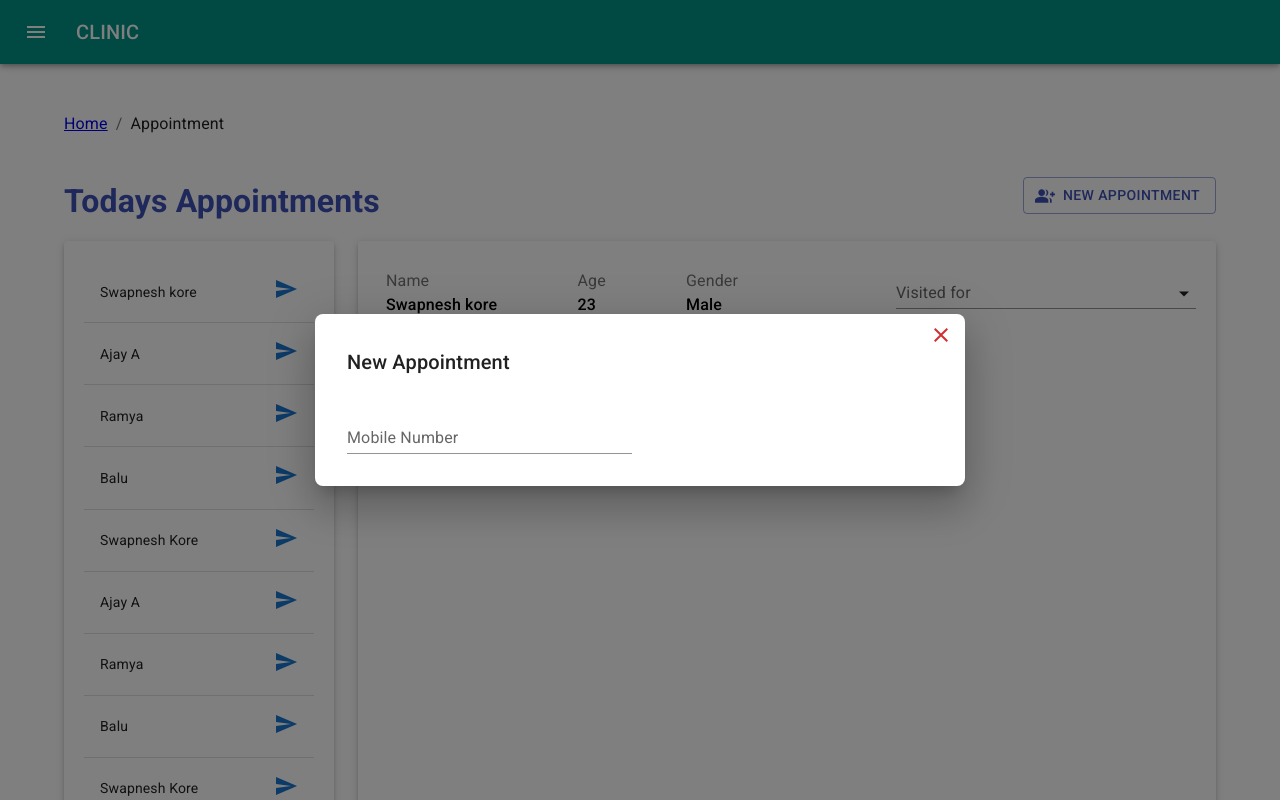
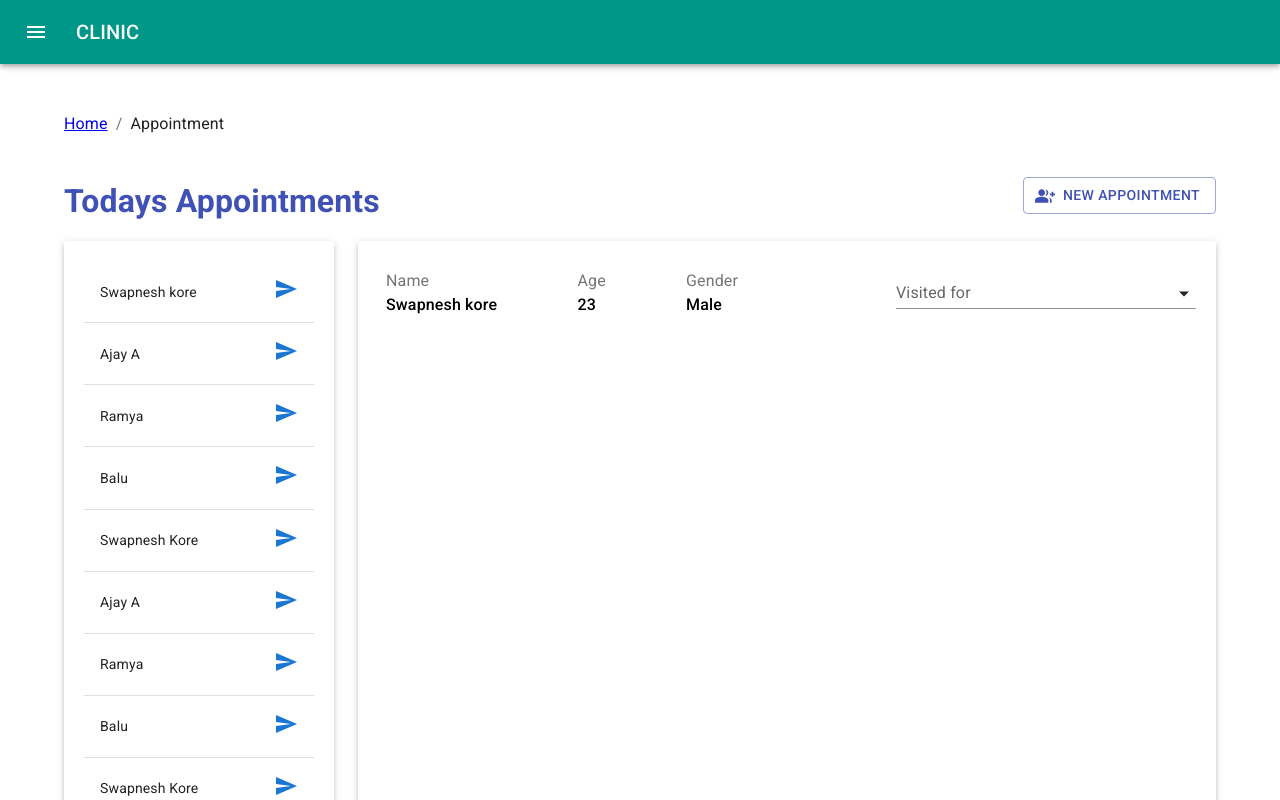
Before and after one commit to padmakant-baloji/medical-app, a React (Create React App) app: page / in a window 1280 px wide. Shown: the top 800 px of the page. Built offline with nearby package versions, Linux system fonts and the light colour scheme.

Commit message:
config changes

```diff
--- a/src/Container/Home/Home.jsx
+++ b/src/Container/Home/Home.jsx
@@ -16,7 +16,7 @@ const Home = () => {
   useSelector((state) => {
     console.log(state);
   });
-  const [open, setOpen] = React.useState(true);
+  const [open, setOpen] = React.useState(false);
   const initialAppointmentValues = {
     name: "",
     age: "",
```
